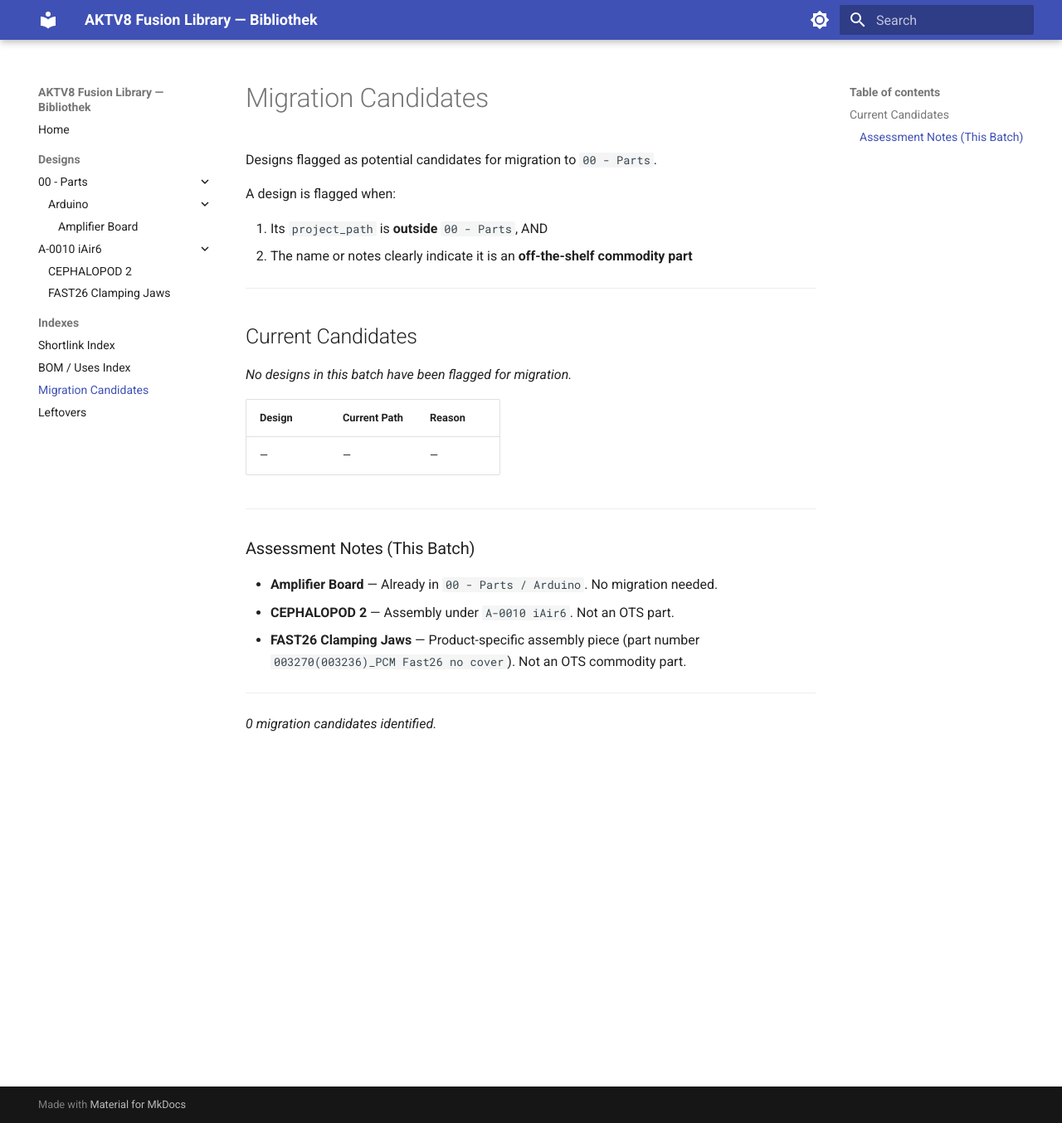
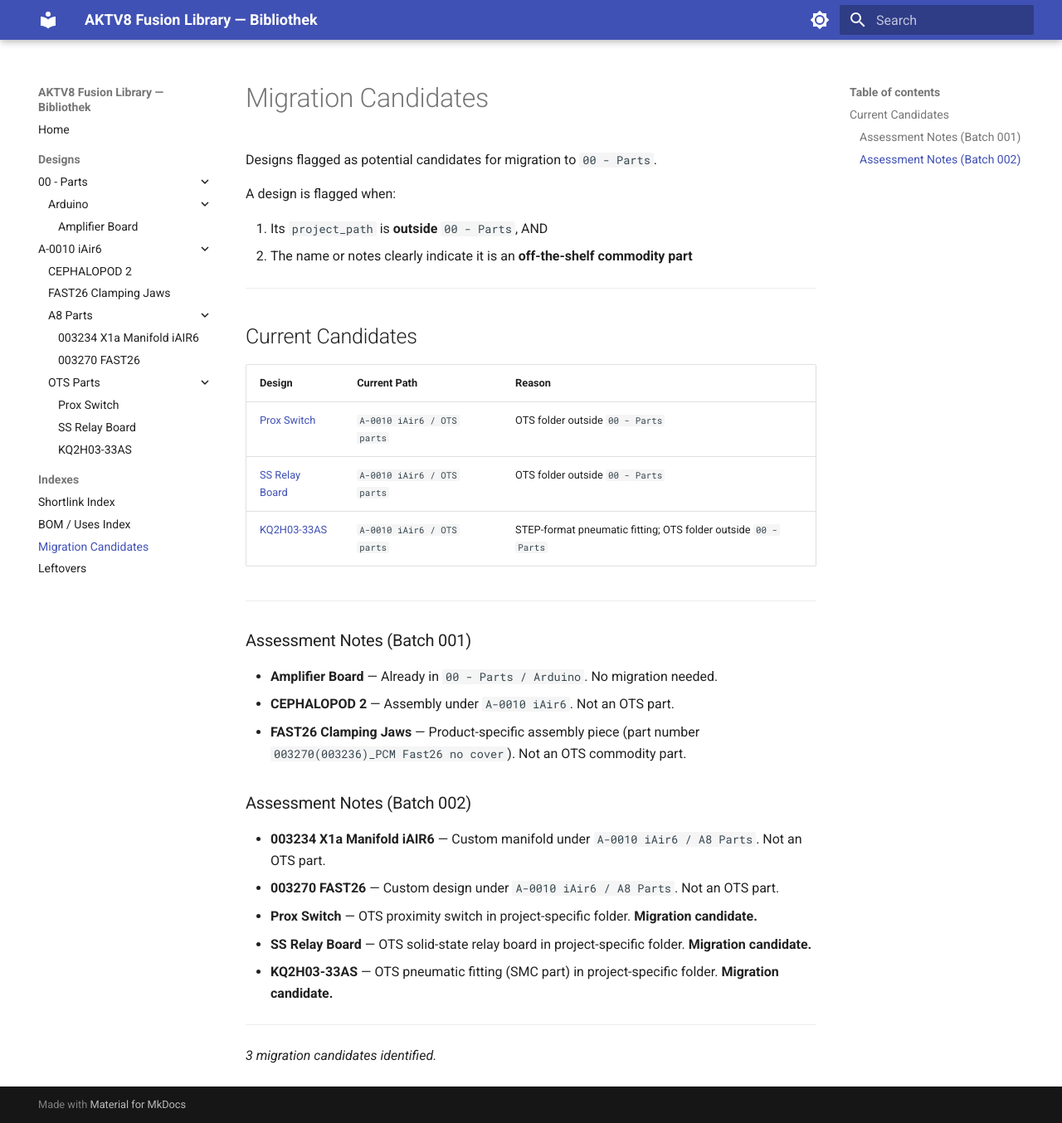
Before and after one commit to aktv8-tganss/Bibliothek, an MkDocs documentation site: the page built from docs/indexes/migration-candidates.md, in a window 1280 px wide and 1354 px high. Shown: the whole window at 83% size. Built offline with MkDocs 1.6.1 and Material for MkDocs 9.7.7, drawn with Linux system fonts in a browser that asks for light colours.

Commit message:
Ingest harvest batch-002 (5 designs)
Add 5 new design pages from batch-002:

A8 Parts:
- 003234 X1a Manifold iAIR6
- 003270 FAST26 (with Uses/Used In relationships)

OTS Parts (migration candidates):
- Prox Switch
- SS Relay Board
- KQ2H03-33AS (pneumatic fitting)

Updates:
- CEPHALOPOD 2: Link 003270 FAST26 in Uses table
- mkdocs.yml: Add A8 Parts and OTS Parts nav sections
- shortlinks.md: Add 5 new shortlinks (8 total)
- bom-uses.md: Add 003270 FAST26 BOM section
- migration-candidates.md: Add 3 OTS migration candidates
- index.md: Update counts and batch summary

Co-authored-by: Cursor Agent <cursoragent@cursor.com>
Co-authored-by: aktv8-tganss <aktv8-tganss@users.noreply.github.com>

```diff
--- a/docs/indexes/migration-candidates.md
+++ b/docs/indexes/migration-candidates.md
@@ -11,20 +11,28 @@ A design is flagged when:
 
 ## Current Candidates
 
-*No designs in this batch have been flagged for migration.*
-
 | Design | Current Path | Reason |
 |--------|--------------|--------|
-| — | — | — |
+| [Prox Switch](../designs/a-0010-iair6/ots-parts/prox-switch.md) | `A-0010 iAir6 / OTS parts` | OTS folder outside `00 - Parts` |
+| [SS Relay Board](../designs/a-0010-iair6/ots-parts/ss-relay-board.md) | `A-0010 iAir6 / OTS parts` | OTS folder outside `00 - Parts` |
+| [KQ2H03-33AS](../designs/a-0010-iair6/ots-parts/kq2h03-33as.md) | `A-0010 iAir6 / OTS parts` | STEP-format pneumatic fitting; OTS folder outside `00 - Parts` |
 
 ---
 
-### Assessment Notes (This Batch)
+### Assessment Notes (Batch 001)
 
 - **Amplifier Board** — Already in `00 - Parts / Arduino`. No migration needed.
 - **CEPHALOPOD 2** — Assembly under `A-0010 iAir6`. Not an OTS part.
 - **FAST26 Clamping Jaws** — Product-specific assembly piece (part number `003270(003236)_PCM Fast26 no cover`). Not an OTS commodity part.
 
+### Assessment Notes (Batch 002)
+
+- **003234 X1a Manifold iAIR6** — Custom manifold under `A-0010 iAir6 / A8 Parts`. Not an OTS part.
+- **003270 FAST26** — Custom design under `A-0010 iAir6 / A8 Parts`. Not an OTS part.
+- **Prox Switch** — OTS proximity switch in project-specific folder. **Migration candidate.**
+- **SS Relay Board** — OTS solid-state relay board in project-specific folder. **Migration candidate.**
+- **KQ2H03-33AS** — OTS pneumatic fitting (SMC part) in project-specific folder. **Migration candidate.**
+
 ---
 
-*0 migration candidates identified.*
+*3 migration candidates identified.*
--- a/mkdocs.yml
+++ b/mkdocs.yml
@@ -48,6 +48,13 @@ nav:
     - A-0010 iAir6:
       - CEPHALOPOD 2: designs/a-0010-iair6/cephalopod-2.md
       - FAST26 Clamping Jaws: designs/a-0010-iair6/fast26-clamping-jaws.md
+      - A8 Parts:
+        - 003234 X1a Manifold iAIR6: designs/a-0010-iair6/a8-parts/003234-x1a-manifold-iair6.md
+        - 003270 FAST26: designs/a-0010-iair6/a8-parts/003270-fast26.md
+      - OTS Parts:
+        - Prox Switch: designs/a-0010-iair6/ots-parts/prox-switch.md
+        - SS Relay Board: designs/a-0010-iair6/ots-parts/ss-relay-board.md
+        - KQ2H03-33AS: designs/a-0010-iair6/ots-parts/kq2h03-33as.md
   - Indexes:
     - Shortlink Index: indexes/shortlinks.md
     - BOM / Uses Index: indexes/bom-uses.md
```
Also changed, not shown: docs/designs/a-0010-iair6/a8-parts/003234-x1a-manifold-iair6.md (added, +28 -0 lines), docs/designs/a-0010-iair6/a8-parts/003270-fast26.md (added, +52 -0 lines), docs/designs/a-0010-iair6/cephalopod-2.md (+1 -1 lines), docs/designs/a-0010-iair6/ots-parts/kq2h03-33as.md (added, +34 -0 lines), docs/designs/a-0010-iair6/ots-parts/prox-switch.md (added, +34 -0 lines), docs/designs/a-0010-iair6/ots-parts/ss-relay-board.md (added, +34 -0 lines), docs/index.md (+14 -3 lines), docs/indexes/bom-uses.md (+11 -2 lines), docs/indexes/shortlinks.md (+6 -1 lines).
